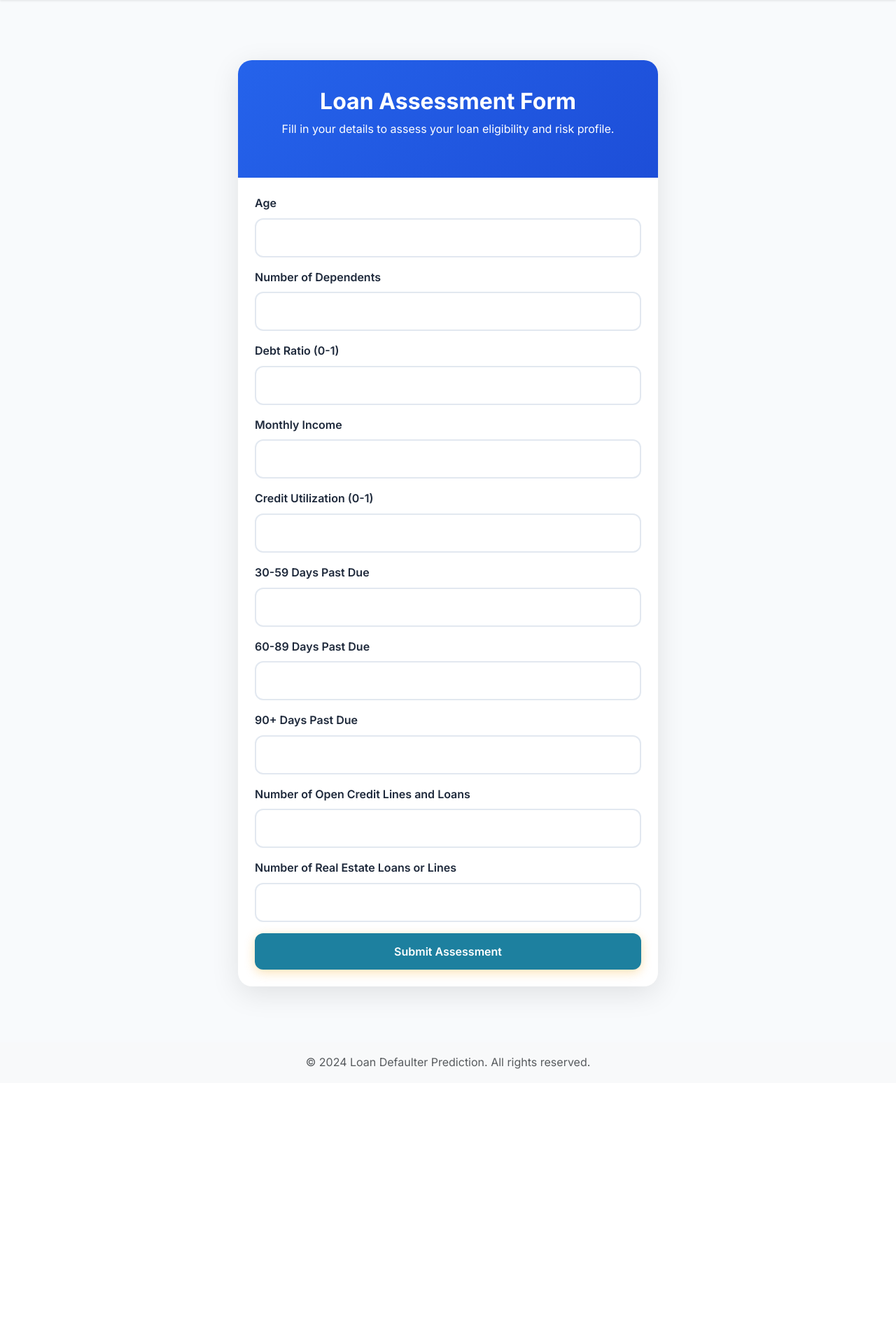
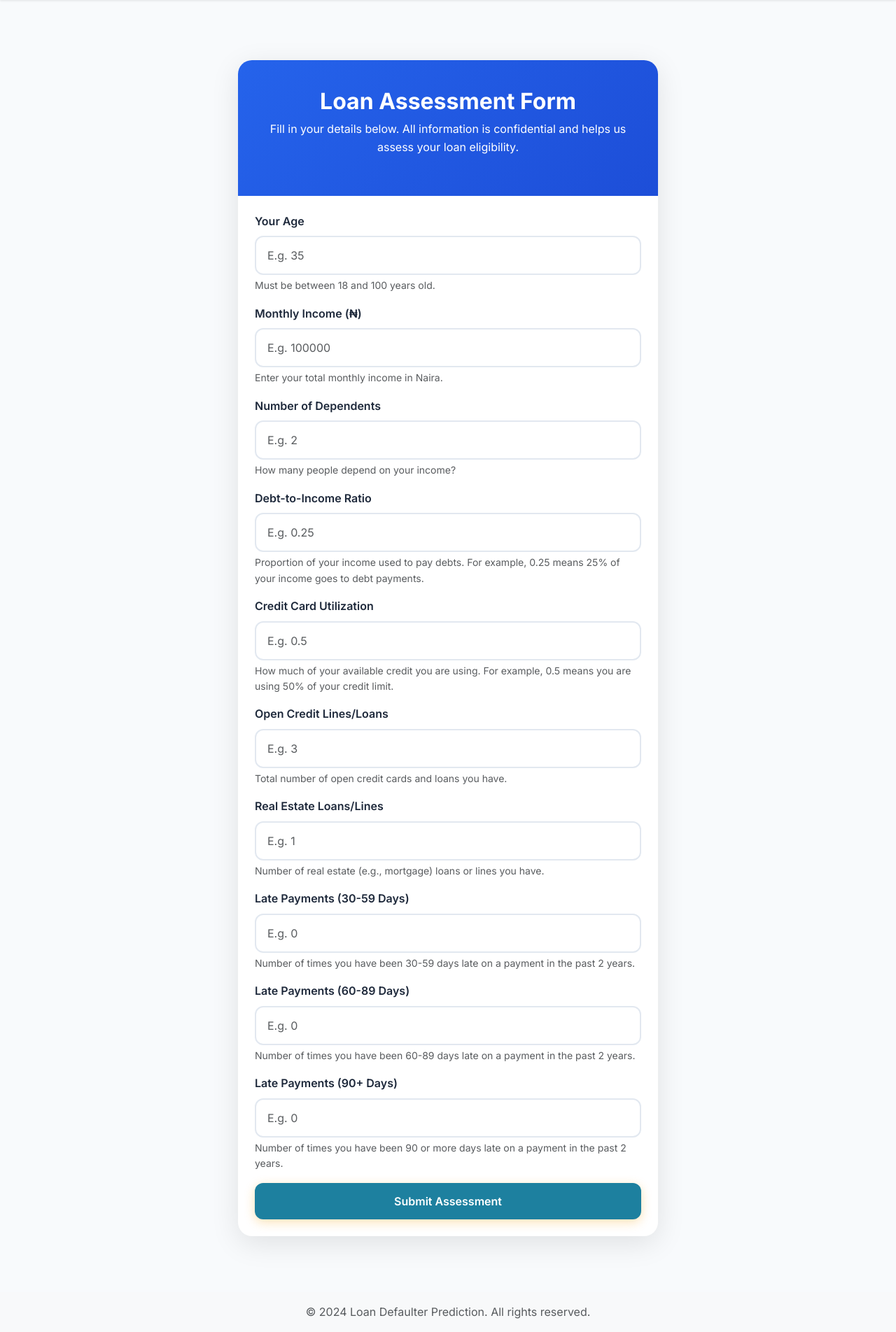
Before and after one commit to belloibrahv/Loan-defaulter-prediction-Web-App, a Flask app: page /assessment in a window 1280 px wide. Shown: the part 74-1978 px from the top of the page at 70% size. Before the commit the page ends 1602 px from the top, so only its background shows below. Run offline with Flask 3, Linux system fonts and the light colour scheme; some libraries are stand-ins or nearby versions.

Commit message:
Upgrade to RandomForest model, improve UI/UX, and refine approval logic for better user experience and eligibility detection

```diff
--- a/app.py
+++ b/app.py
@@ -55,77 +55,86 @@ def assessment():
     if request.method == 'POST':
         try:
             userDetails = request.form
-            float_fields = ['debtratio', 'monthlyincome', 'ruoul']
-            int_fields = ['age', 'Dependents', '30-59 days', '60-89 days', '90days',
-                         'NumberOfOpenCreditLinesAndLoans', 'NumberRealEstateLoansOrLines']
-            features = {}
-            for field in float_fields:
-                if field in userDetails:
-                    features[field] = float(userDetails[field])
-            for field in int_fields:
-                if field in userDetails:
-                    features[field] = int(float(userDetails[field]))
-            if features['age'] < 18 or features['age'] > 100:
-                raise ValueError("Age must be between 18 and 100 years.")
-            if features['monthlyincome'] < 0:
-                raise ValueError("Monthly income cannot be negative.")
-            if features['debtratio'] < 0 or features['debtratio'] > 1:
-                raise ValueError("Debt ratio must be between 0 and 1 (0% to 100%).")
-            if features['ruoul'] < 0 or features['ruoul'] > 1:
-                raise ValueError("Credit utilization must be between 0 and 1 (0% to 100%).")
-            feature_array = np.array([[
-                features['age'],
-                features['Dependents'],
-                features['debtratio'],
-                features['monthlyincome'],
-                features['ruoul'],
-                features['30-59 days'],
-                features['60-89 days'],
-                features['90days'],
-                features['NumberOfOpenCreditLinesAndLoans'],
-                features['NumberRealEstateLoansOrLines']
-            ]])
+            # Extract and order features as expected by the model
+            feature_names = [
+                'revolvingutilizationofunsecuredlines',
+                'age',
+                'numberoftime3059dayspastduenotworse',
+                'debtratio',
+                'monthlyincome',
+                'numberofopencreditlinesandloans',
+                'numberoftimes90dayslate',
+                'numberrealestateloansorlines',
+                'numberoftime6089dayspastduenotworse',
+                'numberofdependents'
+            ]
+            features = []
+            for field in feature_names:
+                value = userDetails.get(field)
+                if value is None or value == '':
+                    raise ValueError(f"Missing value for {field.replace('_', ' ').title()}.")
+                # All are numeric, but some are float, some int
+                if field in ['revolvingutilizationofunsecuredlines', 'debtratio']:
+                    value = float(value)
+                    if not (0 <= value <= 1):
+                        raise ValueError(f"{field.replace('_', ' ').title()} must be between 0 and 1.")
+                elif field in ['monthlyincome']:
+                    value = float(value)
+                    if value < 0:
+                        raise ValueError("Monthly income cannot be negative.")
+                else:
+                    value = int(float(value))
+                    if field == 'age' and not (18 <= value <= 100):
+                        raise ValueError("Age must be between 18 and 100 years.")
+                    if value < 0:
+                        raise ValueError(f"{field.replace('_', ' ').title()} cannot be negative.")
+                features.append(value)
+            feature_array = np.array([features])
+            print(f"\n[DEBUG] Feature array for prediction: {feature_array}")
             if loaded_model is not None:
                 prediction = loaded_model.predict(feature_array)
                 try:
                     prediction_proba = loaded_model.predict_proba(feature_array)[0]
+                    print(f"[DEBUG] Prediction probabilities: {prediction_proba}")
                     confidence = max(prediction_proba) * 100
-                except:
+                except Exception as e:
+                    print(f"[DEBUG] Could not get prediction probabilities: {e}")
+                    prediction_proba = [0.5, 0.5]
                     confidence = 85
+                # Threshold-based approval logic
+                approval_threshold = 0.5
+                if prediction_proba[1] >= approval_threshold:
+                    prediction_result = 'Congratulations! Your loan application has been approved'
+                    prediction_details = f'Based on our analysis, your application shows a low risk profile with {prediction_proba[1]*100:.1f}% confidence. Our credit risk assessment system recommends approval.'
+                elif prediction[0] == 1:
+                    prediction_result = 'Congratulations! Your loan application has been approved'
+                    prediction_details = f'Based on our analysis, your application shows a low risk profile with {confidence:.1f}% confidence. Our credit risk assessment system recommends approval.'
+                else:
+                    prediction_result = 'Application requires further review'
+                    prediction_details = f'Your application needs a closer look. Confidence level: {confidence:.1f}%. We may ask you for more information to help us make a decision.'
                 if DB_CONNECTED:
                     try:
                         cur = mysql.connection.cursor()
                         cur.execute("""
                             INSERT INTO data(
-                                Age, Nuumber_Of_Dependents, Debt_Ratio, Montly_Income,
-                                RUOUL, 30_59Days, 60_89Days, 90_days,
-                                Number_of_open_Credit_lines_and_loans, Number_of_real_estate_loans_lines
+                                revolvingutilizationofunsecuredlines, age, numberoftime3059dayspastduenotworse, debtratio, monthlyincome, numberofopencreditlinesandloans, numberoftimes90dayslate, numberrealestateloansorlines, numberoftime6089dayspastduenotworse, numberofdependents
                             ) VALUES (%s, %s, %s, %s, %s, %s, %s, %s, %s, %s)
-                        """, (
-                            features['age'], features['Dependents'], features['debtratio'],
-                            features['monthlyincome'], features['ruoul'], features['30-59 days'],
-                            features['60-89 days'], features['90days'],
-                            features['NumberOfOpenCreditLinesAndLoans'],
-                            features['NumberRealEstateLoansOrLines']
-                        ))
+                        """, tuple(features))
                         mysql.connection.commit()
                         cur.close()
                     except Exception as db_error:
-                        pass
-                if prediction[0] == 1:
-                    prediction_result = 'Congratulations! Your loan application has been approved'
-                    prediction_details = f'Based on our analysis, your application shows a low risk profile with {confidence:.1f}% confidence. Our credit risk assessment system recommends approval.'
-                else:
-                    prediction_result = 'Application requires further review'
-                    prediction_details = f'Our analysis indicates some risk factors that need attention. Confidence level: {confidence:.1f}%. We recommend reviewing the application with additional documentation.'
+                        print(f"[DEBUG] Database error: {db_error}")
             else:
+                print("[DEBUG] Model not available.")
                 raise ValueError("Model not available. Please contact system administrator.")
             session['prediction_result'] = prediction_result
             session['prediction_details'] = prediction_details
             return redirect(url_for('result'))
         except ValueError as ve:
+            print(f"[DEBUG] ValueError: {ve}")
             return render_template("form.html", error=str(ve))
         except Exception as e:
+            print(f"[DEBUG] Exception: {e}")
             return render_template("form.html", error="An unexpected error occurred. Please try again or contact support if the problem persists.")
     return render_template("form.html")
 
@@ -312,4 +321,4 @@ if __name__ == "__main__":
     print("🚀 Starting Credit Risk Assessment System...")
     print("📍 Access the application at: http://localhost:5000")
     print("📊 Analytics dashboard at: http://localhost:5000/visuals")
-    app.run(debug=True, host='0.0.0.0', port=int(os.environ.get('PORT', 5000)))
+    app.run(debug=True, host='0.0.0.0', port=int(os.environ.get('PORT', 5001)))
--- a/templates/form.html
+++ b/templates/form.html
@@ -4,51 +4,61 @@
   <div class="assessment-form mx-auto" style="max-width: 600px;">
     <div class="form-header">
       <h2 class="form-title">Loan Assessment Form</h2>
-      <p>Fill in your details to assess your loan eligibility and risk profile.</p>
+      <p>Fill in your details below. All information is confidential and helps us assess your loan eligibility.</p>
     </div>
     {% if error %}
       <div class="alert alert-danger mt-3">{{ error }}</div>
     {% endif %}
     <form method="POST" action="{{ url_for('assessment') }}" class="p-4">
       <div class="mb-3">
-        <label for="age" class="form-label">Age</label>
-        <input type="number" class="form-control" id="age" name="age" min="18" max="100" required>
+        <label for="age" class="form-label">Your Age</label>
+        <input type="number" class="form-control" id="age" name="age" min="18" max="100" required placeholder="E.g. 35">
+        <div class="form-text">Must be between 18 and 100 years old.</div>
       </div>
       <div class="mb-3">
-        <label for="Dependents" class="form-label">Number of Dependents</label>
-        <input type="number" class="form-control" id="Dependents" name="Dependents" min="0" required>
+        <label for="monthlyincome" class="form-label">Monthly Income (₦)</label>
+        <input type="number" class="form-control" id="monthlyincome" name="monthlyincome" min="0" required placeholder="E.g. 100000">
+        <div class="form-text">Enter your total monthly income in Naira.</div>
       </div>
       <div class="mb-3">
-        <label for="debtratio" class="form-label">Debt Ratio (0-1)</label>
-        <input type="number" step="0.01" class="form-control" id="debtratio" name="debtratio" min="0" max="1" required>
+        <label for="numberofdependents" class="form-label">Number of Dependents</label>
+        <input type="number" class="form-control" id="numberofdependents" name="numberofdependents" min="0" required placeholder="E.g. 2">
+        <div class="form-text">How many people depend on your income?</div>
       </div>
       <div class="mb-3">
-        <label for="monthlyincome" class="form-label">Monthly Income</label>
-        <input type="number" class="form-control" id="monthlyincome" name="monthlyincome" min="0" required>
+        <label for="debtratio" class="form-label">Debt-to-Income Ratio</label>
+        <input type="number" step="0.01" class="form-control" id="debtratio" name="debtratio" min="0" max="1" required placeholder="E.g. 0.25">
+        <div class="form-text">Proportion of your income used to pay debts. For example, 0.25 means 25% of your income goes to debt payments.</div>
       </div>
       <div class="mb-3">
-        <label for="ruoul" class="form-label">Credit Utilization (0-1)</label>
-        <input type="number" step="0.01" class="form-control" id="ruoul" name="ruoul" min="0" max="1" required>
+        <label for="revolvingutilizationofunsecuredlines" class="form-label">Credit Card Utilization</label>
+        <input type="number" step="0.01" class="form-control" id="revolvingutilizationofunsecuredlines" name="revolvingutilizationofunsecuredlines" min="0" max="1" required placeholder="E.g. 0.5">
+        <div class="form-text">How much of your available credit you are using. For example, 0.5 means you are using 50% of your credit limit.</div>
       </div>
       <div class="mb-3">
-        <label for="30-59 days" class="form-label">30-59 Days Past Due</label>
-        <input type="number" class="form-control" id="30-59 days" name="30-59 days" min="0" required>
+        <label for="numberofopencreditlinesandloans" class="form-label">Open Credit Lines/Loans</label>
+        <input type="number" class="form-control" id="numberofopencreditlinesandloans" name="numberofopencreditlinesandloans" min="0" required placeholder="E.g. 3">
+        <div class="form-text">Total number of open credit cards and loans you have.</div>
       </div>
       <div class="mb-3">
-        <label for="60-89 days" class="form-label">60-89 Days Past Due</label>
-        <input type="number" class="form-control" id="60-89 days" name="60-89 days" min="0" required>
+        <label for="numberrealestateloansorlines" class="form-label">Real Estate Loans/Lines</label>
+        <input type="number" class="form-control" id="numberrealestateloansorlines" name="numberrealestateloansorlines" min="0" required placeholder="E.g. 1">
+        <div class="form-text">Number of real estate (e.g., mortgage) loans or lines you have.</div>
       </div>
       <div class="mb-3">
-        <label for="90days" class="form-label">90+ Days Past Due</label>
-        <input type="number" class="form-control" id="90days" name="90days" min="0" required>
+        <label for="numberoftime3059dayspastduenotworse" class="form-label">Late Payments (30-59 Days)</label>
+        <input type="number" class="form-control" id="numberoftime3059dayspastduenotworse" name="numberoftime3059dayspastduenotworse" min="0" required placeholder="E.g. 0">
+        <div class="form-text">Number of times you have been 30-59 days late on a payment in the past 2 years.</div>
       </div>
       <div class="mb-3">
-        <label for="NumberOfOpenCreditLinesAndLoans" class="form-label">Number of Open Credit Lines and Loans</label>
-        <input type="number" class="form-control" id="NumberOfOpenCreditLinesAndLoans" name="NumberOfOpenCreditLinesAndLoans" min="0" required>
+        <label for="numberoftime6089dayspastduenotworse" class="form-label">Late Payments (60-89 Days)</label>
+        <input type="number" class="form-control" id="numberoftime6089dayspastduenotworse" name="numberoftime6089dayspastduenotworse" min="0" required placeholder="E.g. 0">
+        <div class="form-text">Number of times you have been 60-89 days late on a payment in the past 2 years.</div>
       </div>
       <div class="mb-3">
-        <label for="NumberRealEstateLoansOrLines" class="form-label">Number of Real Estate Loans or Lines</label>
-        <input type="number" class="form-control" id="NumberRealEstateLoansOrLines" name="NumberRealEstateLoansOrLines" min="0" required>
+        <label for="numberoftimes90dayslate" class="form-label">Late Payments (90+ Days)</label>
+        <input type="number" class="form-control" id="numberoftimes90dayslate" name="numberoftimes90dayslate" min="0" required placeholder="E.g. 0">
+        <div class="form-text">Number of times you have been 90 or more days late on a payment in the past 2 years.</div>
       </div>
       <button type="submit" class="btn btn-primary w-100">Submit Assessment</button>
     </form>
--- a/templates/template.html
+++ b/templates/template.html
@@ -11,7 +11,7 @@
     <!-- Google Fonts -->
     <link href="https://fonts.googleapis.com/css2?family=Inter:wght@300;400;500;600;700&display=swap" rel="stylesheet">
     <!-- Custom CSS -->
-    <link rel="stylesheet" href="{{ url_for('static', filename='css/template.css') }}">
+    <link rel="stylesheet" href="{{ url_for('static', filename='css/template.css', v=2) }}">
     <style>
       :root {
         --primary: #2563eb;
```
Also changed, not shown: templates/result.html (+37 -4 lines), train_model.py (+11 -13 lines), 1 other file.
